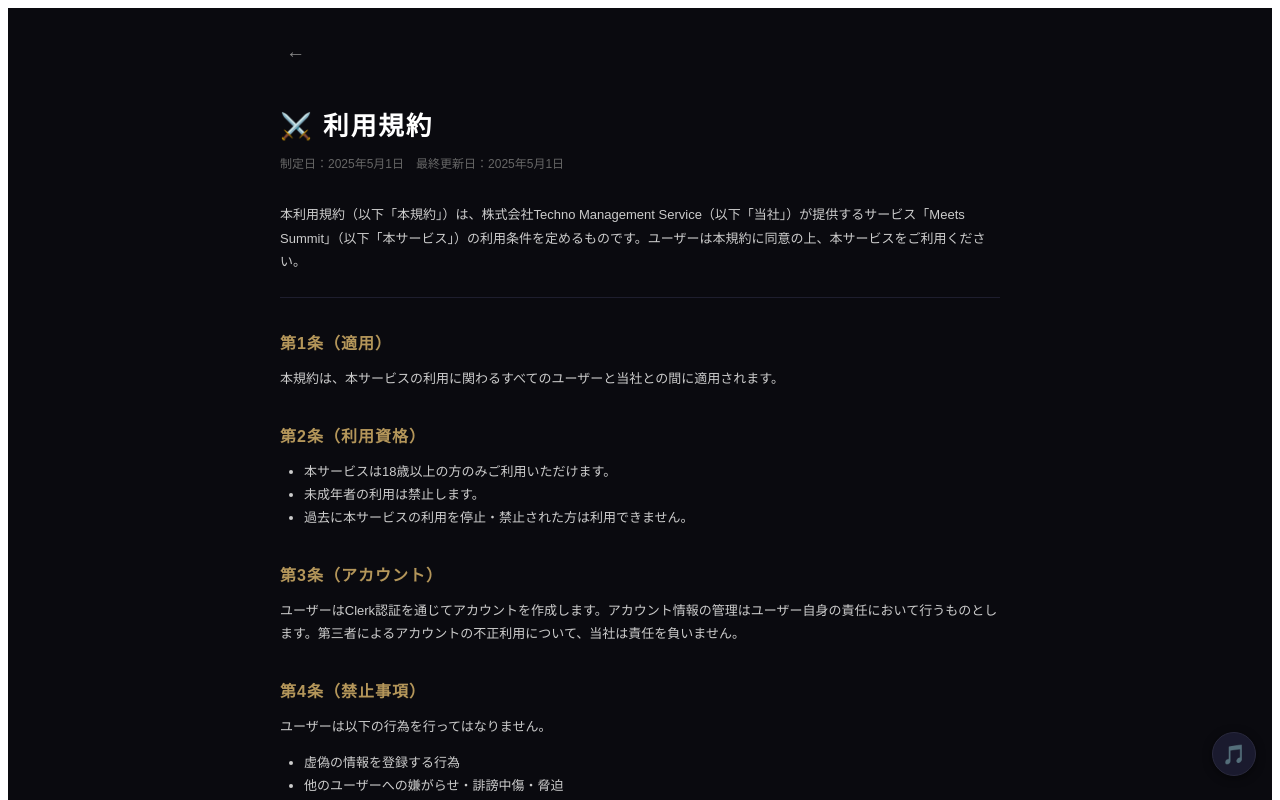
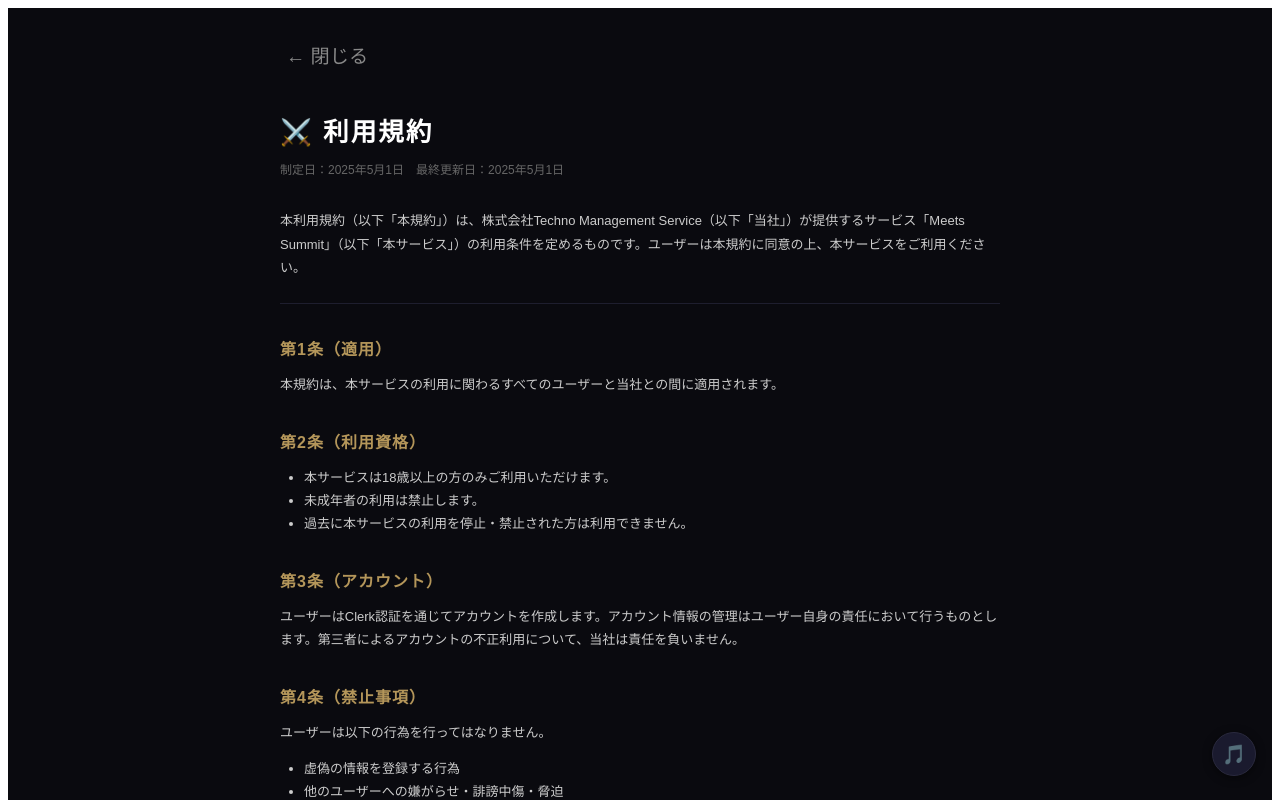
Before and after one commit to king-ai719/meets-summit, a React (Vite) app in the folder frontend/: page /terms in a window 1280 px wide. Shown: the top 800 px of the page. Built offline with nearby package versions, Linux system fonts and the light colour scheme; no server answers.

Commit message:
利用規約ページの戻るボタン修正

```diff
--- a/frontend/src/pages/TermsPage.jsx
+++ b/frontend/src/pages/TermsPage.jsx
@@ -17,7 +17,7 @@
   return (
     <div style={s.page}>
       <div style={s.container}>
-        <button onClick={() => navigate(-1)} style={{ background: 'none', border: 'none', color: '#888', cursor: 'pointer', fontSize: '1.2rem', marginBottom: '1.5rem' }}>←</button>
+        <button onClick={() => window.close()} style={{ background: 'none', border: 'none', color: '#888', cursor: 'pointer', fontSize: '1.2rem', marginBottom: '1.5rem' }}>← 閉じる</button>
 
         <h1 style={s.h1}>⚔️ 利用規約</h1>
         <p style={s.date}>制定日：2025年5月1日　最終更新日：2025年5月1日</p>
```
